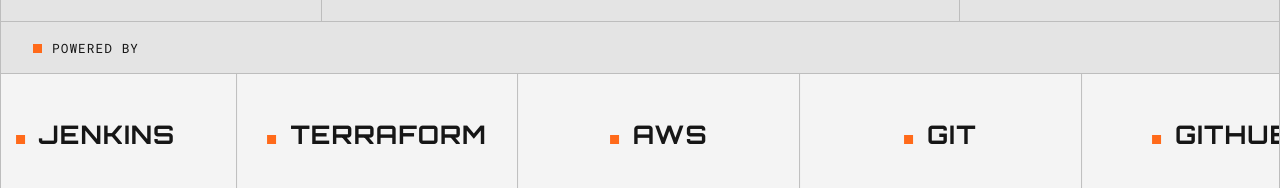
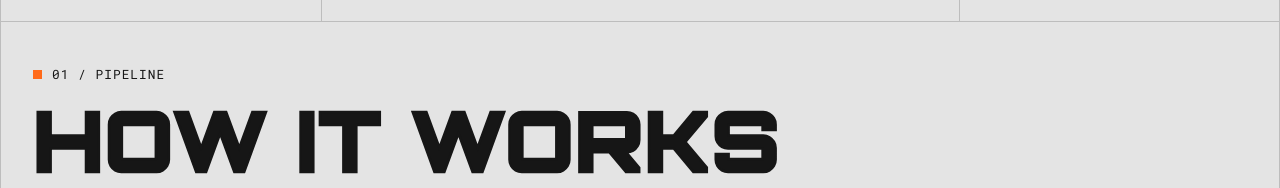
Before and after one commit to RishitTandon7/PushPad, a website with bundled scripts: page app/public/index.html in a window 1280 px wide. Shown: the part 764-952 px from the top of the page. Built offline with nearby package versions, Linux system fonts and the light colour scheme; files whose address does not match are found by name.

Commit message:
refactor(ui): remove standalone marquee (tools become a thin row under the hero)

```diff
--- a/app/public/css/marquee.css
+++ /dev/null
@@ -1,7 +0,0 @@
-/* Marquee: scrolling strip of bordered tool cells */
-.marquee { overflow: hidden; background: var(--panel); }
-.marquee-track { display: flex; width: max-content; animation: marquee 32s linear infinite; }
-.marquee:hover .marquee-track { animation-play-state: paused; }
-.marquee-cell { width: clamp(180px, 22vw, 320px); height: 120px; display: grid; place-items: center; border-right: 1px solid var(--line); font-family: var(--font-display); font-weight: 700; font-size: clamp(1.1rem, 2vw, 1.7rem); letter-spacing: .04em; text-transform: uppercase; }
-.marquee-cell span::before { content: ""; display: inline-block; width: 9px; height: 9px; background: var(--orange); margin-right: 14px; }
-.marquee-label { padding: 14px var(--rail); border-bottom: 1px solid var(--line); background: var(--bg); }
--- a/app/public/index.html
+++ b/app/public/index.html
@@ -13,7 +13,6 @@
   <link rel="stylesheet" href="css/layout.css">
   <link rel="stylesheet" href="css/navbar.css">
   <link rel="stylesheet" href="css/hero.css">
-  <link rel="stylesheet" href="css/marquee.css">
   <link rel="stylesheet" href="css/pipeline.css">
   <link rel="stylesheet" href="css/cards.css">
   <link rel="stylesheet" href="css/live-build.css">
@@ -102,17 +101,6 @@
           </div>
         </div>
       </section>
-      <section class="band" aria-label="Tools">
-        <div class="marquee-label"><span class="label">Powered by</span></div>
-        <div class="marquee panel">
-          <div class="marquee-track">
-            <div class="marquee-cell"><span>Git</span></div><div class="marquee-cell"><span>GitHub</span></div><div class="marquee-cell"><span>Jenkins</span></div><div class="marquee-cell"><span>Terraform</span></div><div class="marquee-cell"><span>AWS</span></div>
-            <div class="marquee-cell" aria-hidden="true"><span>Git</span></div><div class="marquee-cell" aria-hidden="true"><span>GitHub</span></div><div class="marquee-cell" aria-hidden="true"><span>Jenkins</span></div><div class="marquee-cell" aria-hidden="true"><span>Terraform</span></div><div class="marquee-cell" aria-hidden="true"><span>AWS</span></div>
-            <div class="marquee-cell" aria-hidden="true"><span>Git</span></div><div class="marquee-cell" aria-hidden="true"><span>GitHub</span></div><div class="marquee-cell" aria-hidden="true"><span>Jenkins</span></div><div class="marquee-cell" aria-hidden="true"><span>Terraform</span></div><div class="marquee-cell" aria-hidden="true"><span>AWS</span></div>
-            <div class="marquee-cell" aria-hidden="true"><span>Git</span></div><div class="marquee-cell" aria-hidden="true"><span>GitHub</span></div><div class="marquee-cell" aria-hidden="true"><span>Jenkins</span></div><div class="marquee-cell" aria-hidden="true"><span>Terraform</span></div><div class="marquee-cell" aria-hidden="true"><span>AWS</span></div>
-          </div>
-        </div>
-      </section>
       <section class="band" id="pipeline" aria-labelledby="pipe-h">
         <div class="band-head"><span class="label">01 / Pipeline</span><h2 class="display reveal" id="pipe-h">How it works</h2><p class="reveal">Six steps from <code>git push</code> to a URL you can share.</p></div>
         <ol class="steps">
```
